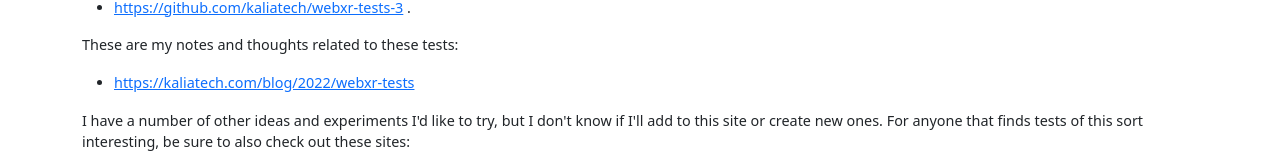
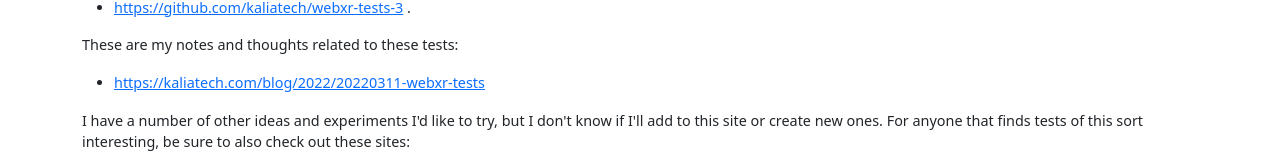
Before and after one commit to kaliatech/webxr-tests-3, a Vue app: page /about in a window 1280 px wide. Shown: the part 135-298 px from the top of the page. Built offline with nearby package versions, Linux system fonts and the light colour scheme.

Commit message:
Update notes link

```diff
--- a/src/views/AboutView.vue
+++ b/src/views/AboutView.vue
@@ -16,7 +16,7 @@
               <p>These are my notes and thoughts related to these tests:</p>
               <ul>
                 <li>
-                  <a href="https://kaliatech.com/blog/2022/webxr-tests">https://kaliatech.com/blog/2022/webxr-tests</a>
+                  <a href="https://kaliatech.com/blog/2022/20220311-webxr-tests">https://kaliatech.com/blog/2022/20220311-webxr-tests</a>
                 </li>
               </ul>
               <p>
```
